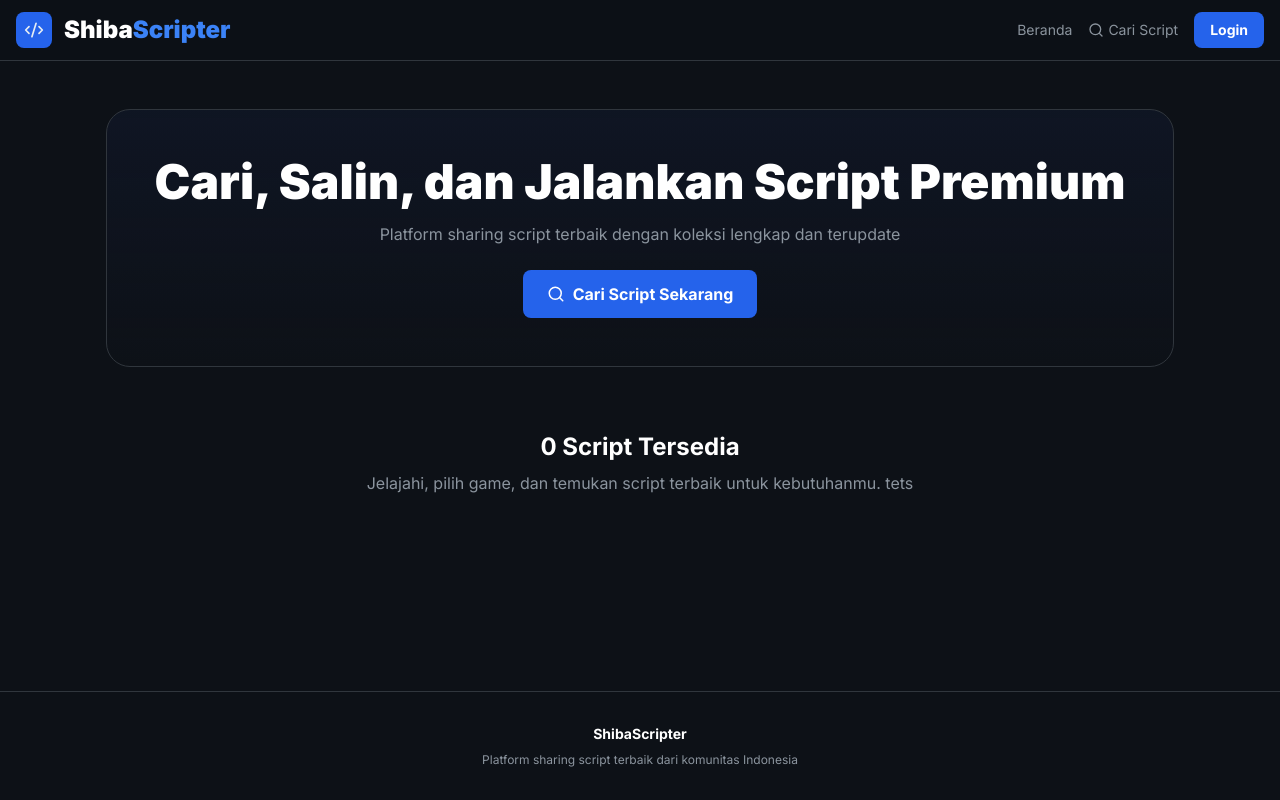
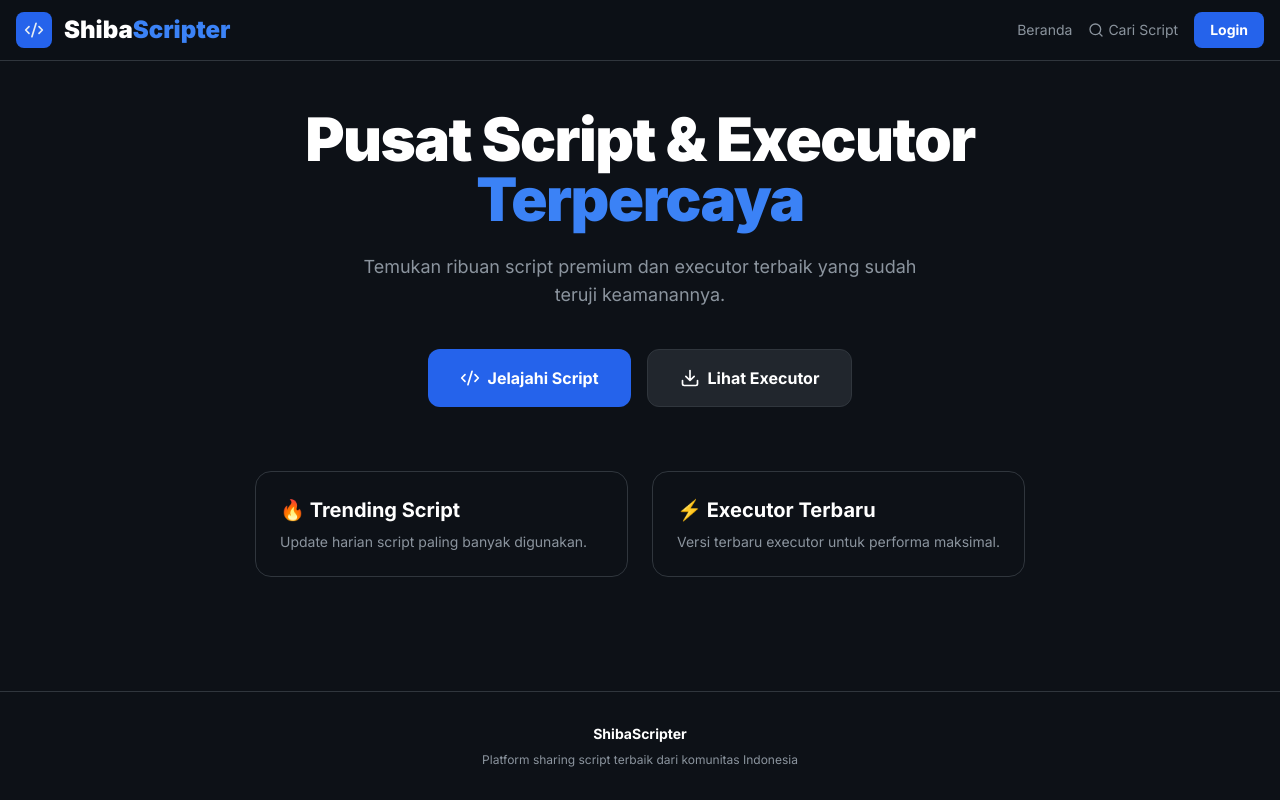
Before and after one commit to Anggarayaks/ShibaScripter, a React (Vite) app: page / in a window 1280 px wide. Built offline with nearby package versions, Linux system fonts and the light colour scheme; no server answers; the database is empty.

Commit message:
Update HomePage.jsx

```diff
--- a/src/pages/HomePage.jsx
+++ b/src/pages/HomePage.jsx
@@ -2,49 +2,44 @@ import { useState, useEffect } from 'react';
 import { Icon } from '../utils/icons';
 
 export const HomePage = ({ onNavigate }) => {
-  const [scripts, setScripts] = useState([]);
-  const [loading, setLoading] = useState(true);
-
-  useEffect(() => {
-    fetch('/scripts.json')
-      .then((res) => res.json())
-      .then((data) => {
-        setScripts(data);
-        setLoading(false);
-      })
-      .catch((err) => {
-        console.error("Gagal memuat script:", err);
-        setLoading(false);
-      });
-  }, []);
-
   return (
     <main className="max-w-7xl mx-auto px-4 py-12 flex-grow">
-      {/* Hero Section */}
-      <section className="text-center mb-16 bg-gradient-to-b from-blue-950/20 to-transparent p-8 md:p-12 rounded-3xl border border-[#30363D]">
-        <h1 className="text-3xl md:text-5xl font-black text-white mb-4">
-          Cari, Salin, dan Jalankan Script Premium
+      {/* Hero Section yang Disederhanakan */}
+      <section className="text-center mb-16">
+        <h1 className="text-4xl md:text-6xl font-black text-white mb-6 tracking-tight">
+          Pusat Script & Executor <br/> <span className="text-blue-500">Terpercaya</span>
         </h1>
-        <p className="text-sm md:text-base text-[#8B949E] max-w-2xl mx-auto">
-          Platform sharing script terbaik dengan koleksi lengkap dan terupdate
+        <p className="text-[#8B949E] text-lg max-w-xl mx-auto mb-10">
+          Temukan ribuan script premium dan executor terbaik yang sudah teruji keamanannya.
         </p>
-        <button
-          onClick={() => onNavigate('search')}
-          className="mt-6 bg-blue-600 hover:bg-blue-500 text-white px-6 py-3 rounded-lg font-bold flex gap-2 items-center mx-auto transition-all"
-        >
-          <Icon name="search" size={18} />
-          Cari Script Sekarang
-        </button>
+
+        {/* Pemisah Menu */}
+        <div className="flex justify-center gap-4">
+          <button
+            onClick={() => onNavigate('scripts')}
+            className="bg-blue-600 hover:bg-blue-500 text-white px-8 py-4 rounded-xl font-bold flex items-center gap-2 transition-transform hover:scale-105"
+          >
+            <Icon name="code" /> Jelajahi Script
+          </button>
+          <button
+            onClick={() => onNavigate('executors')}
+            className="bg-[#21262D] hover:bg-[#30363D] text-white px-8 py-4 rounded-xl font-bold border border-[#30363D] flex items-center gap-2"
+          >
+            <Icon name="download" /> Lihat Executor
+          </button>
+        </div>
       </section>
 
-      {/* Script List Summary */}
-      <section className="mb-12 text-center">
-        <h2 className="text-2xl font-bold text-white mb-2">
-          {loading ? 'Memuat...' : `${scripts.length} Script Tersedia`}
-        </h2>
-        <p className="text-[#8B949E]">
-          Jelajahi, pilih game, dan temukan script terbaik untuk kebutuhanmu. tets
-        </p>
+      {/* Grid Kategori Cepat */}
+      <section className="grid grid-cols-1 md:grid-cols-2 gap-6 max-w-4xl mx-auto">
+        <div className="p-6 bg-[#0D1117] border border-[#30363D] rounded-2xl">
+          <h3 className="text-white font-bold text-xl mb-2">🔥 Trending Script</h3>
+          <p className="text-[#8B949E] text-sm">Update harian script paling banyak digunakan.</p>
+        </div>
+        <div className="p-6 bg-[#0D1117] border border-[#30363D] rounded-2xl">
+          <h3 className="text-white font-bold text-xl mb-2">⚡ Executor Terbaru</h3>
+          <p className="text-[#8B949E] text-sm">Versi terbaru executor untuk performa maksimal.</p>
+        </div>
       </section>
     </main>
   );
```
